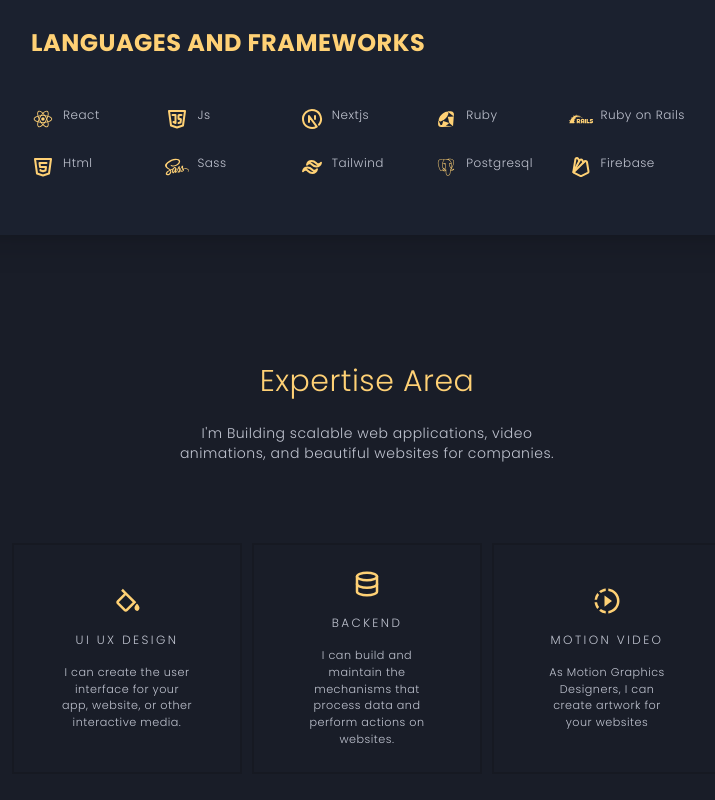
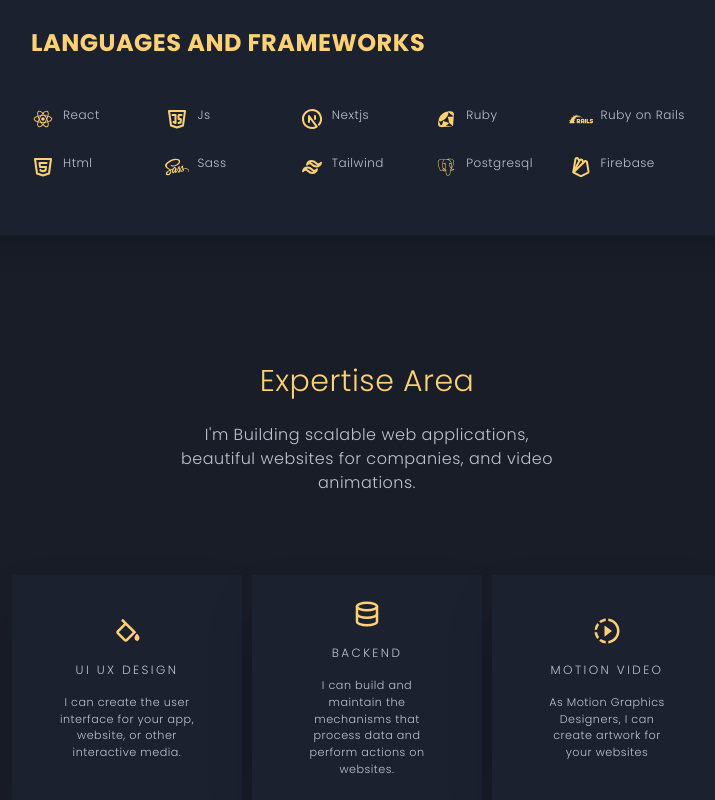
Before and after one commit to joel-kalema/me_with-nextjs, a Next.js app: page / in a window 1280 px wide. Shown: the part 1540-2340 px from the top of the page, without its empty margins (273-988 px from the left). Built offline with nearby package versions, Linux system fonts and the light colour scheme.

Commit message:
Updated the style

```diff
--- a/components/expertise.js
+++ b/components/expertise.js
@@ -10,14 +10,15 @@ export default function Area (){
     }, []);
 
     return (
-        <div className='px-8 md:20 lg:px-60 py-20 text-center' data-aos="fade-up" data-aos-duration="1000">
+        <div className='px-8 md:20 lg:px-60 py-20 text-center relative' data-aos="fade-up" data-aos-duration="1000">
             <h1 className='text-3xl text-[#ffd175] text-center mt-40'>Expertise Area</h1>
-            <p className='text-sm text-center w-full md:w-2/4 mx-auto my-6'>
-                I'm Building scalable web applications, video animations, and beautiful websites for companies.
+            <p className='text-[1rem] text-center w-full md:w-2/4 mx-auto my-6'>
+                I'm Building scalable web applications, beautiful websites for companies, and  video animations.
             </p>
-            <div className='flex flex-col md:flex-row justify-around mt-12 w-[90%] mx-auto'>
+            <div className='bg-[#fff] w-5/6 h-[5ovh]'></div>
+            <div className='flex flex-col md:flex-row justify-around mt-12 w-[90%] mx-auto z-50'>
                 {expertise.map((item) => (
-                    <div className='border-solid border-[#161922] border-2 py-6 px-12 w-full mt-8 md:w-[32%] flex flex-col justify-center hover:bg-[#1b212f] hover:shadow-2xl hover:border-[#1b212f]' data-aos="fade-up" data-aos-duration="1000">
+                    <div className='py-6 px-12 w-full mt-8 md:w-[32%] flex flex-col justify-center bg-[#1b212f] shadow-2xl' data-aos="fade-up" data-aos-duration="1000">
                         <h1 className='text-[#ffd175] text-3xl mx-auto'>{item.icon}</h1>
                         <h2 className='text-xs mt-4 tracking-[.2em]'>{item.title}</h2>
                         <p className='text-[.7rem] mt-4'>{item.detail}</p>
```
